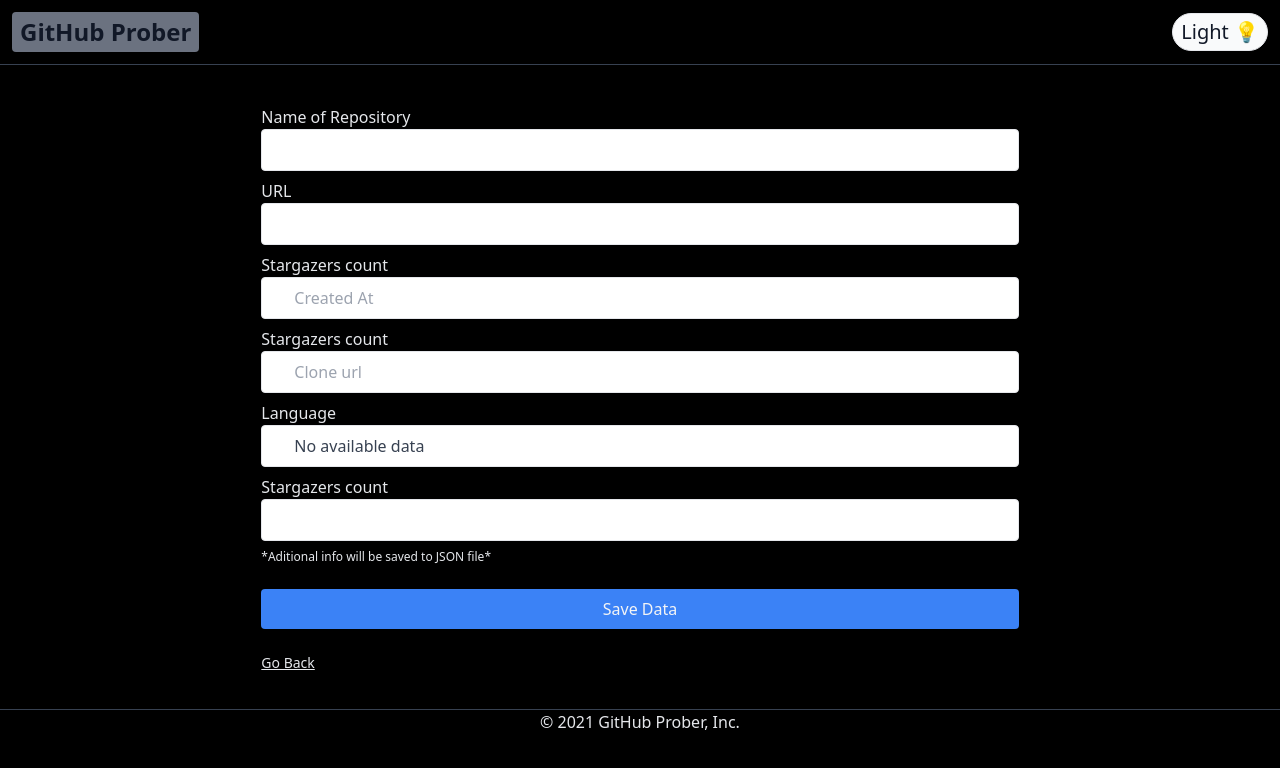
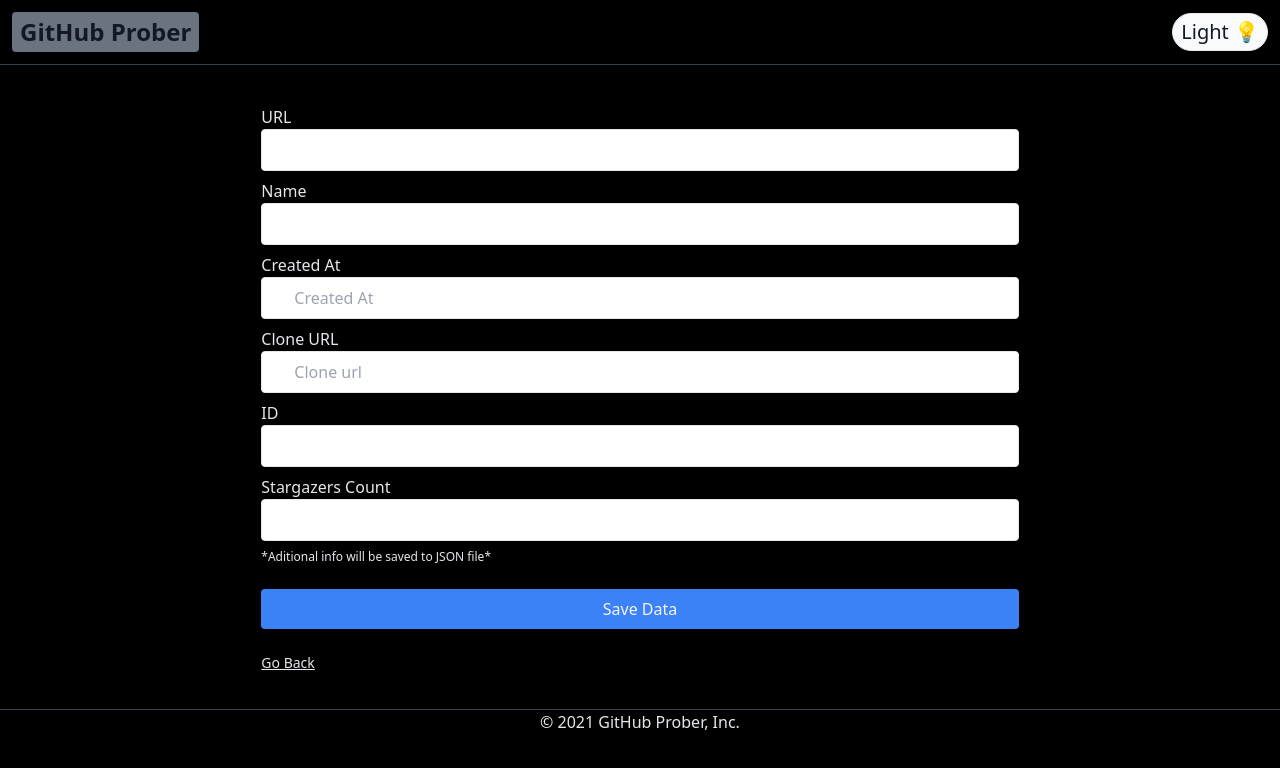
Before and after one commit to MagicPojska/github-prober, a React (Create React App) app in the folder client/: page /editdata/1 in a window 1280 px wide. Shown: the top 768 px of the page. Built offline with nearby package versions, Linux system fonts and the light colour scheme.

Commit message:
Refactored and removed the repeating code in EditData component

```diff
--- a/client/src/components/EditData.jsx
+++ b/client/src/components/EditData.jsx
@@ -1,128 +1,168 @@
-import { useEffect, useState } from 'react'
-import { useParams } from 'react-router'
-import { useResultContext } from "../context/ResultsContextProvider"
-import { Link, useNavigate } from 'react-router-dom'
+import { useEffect, useState } from "react";
+import { useParams } from "react-router";
+import { useResultContext } from "../context/ResultsContextProvider";
+import { Link, useNavigate } from "react-router-dom";
 
 const EditData = () => {
-    const { results, repos, postResults } = useResultContext()
-    const [data, setData] = useState({})
-    const { id } = useParams()
-    const navigate = useNavigate()
+    const { results, repos, postResults } = useResultContext();
+    const [data, setData] = useState({});
+    const { id } = useParams();
+    const navigate = useNavigate();
 
     useEffect(() => {
         //Since the repos.filter return an array of one object, I need to convert it to object with Object.assing
-        setData(results.id == id ? results : Object.assign({}, ...repos.filter(repo => repo.id == id)))
+        setData(
+            results.id == id
+                ? results
+                : Object.assign({}, ...repos.filter((repo) => repo.id == id))
+        );
+    }, []);
+    console.log(data);
 
-    }, [])
-    console.log(data)
+    const handleSubmit = (e) => {
+        e.preventDefault();
+        postResults(data);
+        alert("Data saved");
+        navigate("/");
+    };
 
-    const handleSubmit = e => {
-        e.preventDefault()
-        postResults(data)
-        alert("Data saved")
-        navigate("/");
-    }
-
-    if (results.id == id) {
     return (
-            <form onSubmit={handleSubmit} className="px-12 pb-10 mt-10 w-11/12 sm:w-2/3 mx-auto">
+        //Because of different data from profile info and repository info I had to use ternary operators for displaying inputs and forms
+        <form
+            onSubmit={handleSubmit}
+            className="px-12 pb-10 mt-10 w-11/12 sm:w-2/3 mx-auto"
+        >
             <div className="w-full mb-2">
-                    <label>Username</label>
+                <label>{data.login ? 'Username' : 'URL'}</label>
                 <div className="flex justify-center">
-                        <input type='text' value={data.login} onChange={(e) => setData({ ...data, login: e.target.value })}
-                            className="px-8  w-full border rounded py-2 text-gray-700 focus:outline-none items-center" />
+                    {data.login ? (
+                        <input
+                            type="text"
+                            value={data.login}
+                            onChange={(e) => setData({ ...data, login: e.target.value })}
+                            className="px-8  w-full border rounded py-2 text-gray-700 focus:outline-none items-center"
+                        />
+                    ) : (
+                        <input
+                            type="text"
+                            value={data.html_url}
+                            onChange={(e) => setData({ ...data, htm_url: e.target.value })}
+                            className="px-8 w-full border rounded py-2 text-gray-700 focus:outline-none"
+                        />
+                    )}
                 </div>
             </div>
             <div className="w-full mb-2">
                 <label>Name</label>
                 <div className="flex justify-center">
-                        <input type='text' value={data.name} onChange={(e) => setData({ ...data, name: e.target.value })}
-                            className="px-8 w-full border rounded py-2 text-gray-700 focus:outline-none" />
+                    <input
+                        type="text"
+                        value={data.name}
+                        onChange={(e) => setData({ ...data, name: e.target.value })}
+                        className="px-8 w-full border rounded py-2 text-gray-700 focus:outline-none"
+                    />
                 </div>
             </div>
             <div className="w-full mb-2">
-                    <label>Blog</label>
+                <label>{data.blog ? 'Blog' : 'Created At'}</label>
                 <div className="flex justify-center">
-                        <input type='text' value={data.blog} onChange={(e) => setData({ ...data, blog: e.target.value })}
-                            className="px-8 w-full border rounded py-2 text-gray-700 focus:outline-none" />
+                    {data.blog ? (
+                        <input
+                            type="text"
+                            value={data.blog}
+                            onChange={(e) => setData({ ...data, blog: e.target.value })}
+                            className="px-8 w-full border rounded py-2 text-gray-700 focus:outline-none"
+                        />
+                    ) : (
+                        <input
+                            type="text"
+                            value={data.created_at}
+                            onChange={(e) => setData({ ...data, created_at: e.target.value })}
+                            placeholder="Created At"
+                            className="px-8 w-full border rounded py-2 text-gray-700 focus:outline-none"
+                        />
+                    )}
                 </div>
             </div>
             <div className="w-full mb-2">
-                    <label>Public repositories</label>
+                <label>{data.public_repos ? 'Public repositories' : 'Clone URL'}</label>
                 <div className="flex justify-center">
-                        <input type='text' value={data.public_repos} onChange={(e) => setData({ ...data, public_repos: e.target.value })}
-                            className="px-8 w-full border rounded py-2 text-gray-700 focus:outline-none" />
+                    {data.public_repos ? (
+                        <input
+                            type="text"
+                            value={data.public_repos}
+                            onChange={(e) =>
+                                setData({ ...data, public_repos: e.target.value })
+                            }
+                            className="px-8 w-full border rounded py-2 text-gray-700 focus:outline-none"
+                        />
+                    ) : (
+                        <input
+                            type="text"
+                            value={data.clone_url}
+                            onChange={(e) => setData({ ...data, clone_url: e.target.value })}
+                            placeholder="Clone url"
+                            className="px-8 w-full border rounded py-2 text-gray-700 focus:outline-none"
+                        />
+                    )}
                 </div>
             </div>
             <div className="w-full mb-2">
-                    <label>ID</label>
+                <label>{data.language ? 'Language' : 'ID'}</label>
                 <div className="flex justify-center">
-                        <input type='text' value={data.id} onChange={(e) => setData({ ...data, id: e.target.value })}
-                            className="px-8 w-full border rounded py-2 text-gray-700 focus:outline-none" />
+                    {data.language ? (
+                        <input
+                            type="text"
+                            value={data.language}
+                            onChange={(e) => setData({ ...data, language: e.target.value })}
+                            className="px-8 w-full border rounded py-2 text-gray-700 focus:outline-none"
+                        />
+                    ) : (
+                        <input
+                            type="text"
+                            value={data.id}
+                            onChange={(e) => setData({ ...data, id: e.target.value })}
+                            className="px-8 w-full border rounded py-2 text-gray-700 focus:outline-none"
+                        />
+                    )}
                 </div>
             </div>
             <div className="w-full mb-2">
-                    <label>Bio</label>
+                <label>{data.bio ? 'Bio' : 'Stargazers Count'}</label>
                 <div className="flex justify-center">
-                        <textarea value={data.bio} onChange={(e) => setData({ ...data, bio: e.target.value })} className="px-8 w-full border rounded py-2 text-gray-700 focus:outline-none" />
+                    {data.bio ? (
+                        <textarea
+                            value={data.bio}
+                            onChange={(e) => setData({ ...data, bio: e.target.value })}
+                            className="px-8 w-full border rounded py-2 text-gray-700 focus:outline-none"
+                        />
+                    ) : (
+                        <input
+                            value={data.stargazers_count}
+                            onChange={(e) =>
+                                setData({ ...data, stargazers_count: e.target.value })
+                            }
+                            className="px-8 w-full border rounded py-2 text-gray-700 focus:outline-none"
+                        />
+                    )}
                 </div>
             </div>
 
-                <button type='submit' className="w-full mt-6 py-2 rounded bg-blue-500 text-gray-100 focus:outline-none">Save Data</button>
-                <Link to='/' className="text-sm text-opacity-100 float-left mt-6 mb-8 hover:text-blue-300 underline">Go Back</Link>
+            <p className="text-xs">*Aditional info will be saved to JSON file*</p>
+            <button
+                type="submit"
+                className="w-full mt-6 py-2 rounded bg-blue-500 text-gray-100 focus:outline-none"
+            >
+                Save Data
+            </button>
+            <Link
+                to="/"
+                className="text-sm text-opacity-100 float-left mt-6 mb-8 hover:text-blue-300 underline"
+            >
+                Go Back
+            </Link>
         </form>
-        )
-    } else {
-        return (
-            <form onSubmit={handleSubmit} className="px-12 pb-10 mt-10 w-11/12 sm:w-2/3 mx-auto">
-                <div className="w-full mb-2">
-                    <label>Name of Repository</label>
-                    <div className="flex justify-center">
-                        <input type='text' value={data.name} onChange={(e) => setData({ ...data, name: e.target.value })}
-                            className="px-8  w-full border rounded py-2 text-gray-700 focus:outline-none items-center" />
-                    </div>
-                </div>
-                <div className="w-full mb-2">
-                    <label>URL</label>
-                    <div className="flex justify-center">
-                        <input type='text' value={data.html_url} onChange={(e) => setData({ ...data, htm_url: e.target.value })}
-                            className="px-8 w-full border rounded py-2 text-gray-700 focus:outline-none" />
-                    </div>
-                </div>
-                <div className="w-full mb-2">
-                    <label>Stargazers count</label>
-                    <div className="flex justify-center">
-                        <input type='text' value={data.created_at} onChange={(e) => setData({ ...data, created_at: e.target.value })} placeholder="Created At"
-                            className="px-8 w-full border rounded py-2 text-gray-700 focus:outline-none" />
-                    </div>
-                </div>
-                <div className="w-full mb-2">
-                    <label>Stargazers count</label>
-                    <div className="flex justify-center">
-                        <input type='text' value={data.clone_url} onChange={(e) => setData({ ...data, clone_url: e.target.value })} placeholder="Clone url"
-                            className="px-8 w-full border rounded py-2 text-gray-700 focus:outline-none" />
-                    </div>
-                </div>
-                <div className="w-full mb-2">
-                    <label>Language</label>
-                    <div className="flex justify-center">
-                        <input type='text' value={data.language ? data.language : "No available data"} onChange={(e) => setData({ ...data, language: e.target.value })}
-                            className="px-8 w-full border rounded py-2 text-gray-700 focus:outline-none" />
-                    </div>
-                </div>
-                <div className="w-full mb-2">
-                    <label>Stargazers count</label>
-                    <div className="flex justify-center">
-                        <input value={data.stargazers_count} onChange={(e) => setData({ ...data, stargazers_count: e.target.value })} className="px-8 w-full border rounded py-2 text-gray-700 focus:outline-none" />
-                    </div>
-                </div>
-                <p className="text-xs">*Aditional info will be saved to JSON file*</p>
-                <button type='submit' className="w-full mt-6 py-2 rounded bg-blue-500 text-gray-100 focus:outline-none">Save Data</button>
-                <Link to='/' className="text-sm text-opacity-100 float-left mt-6 mb-8 hover:text-blue-300 underline">Go Back</Link>
-            </form>
-        )
-    }
+    );
+};
 
-}
-
-export default EditData
+export default EditData;
```
Lines whose indentation alone changed are shown as unchanged.
